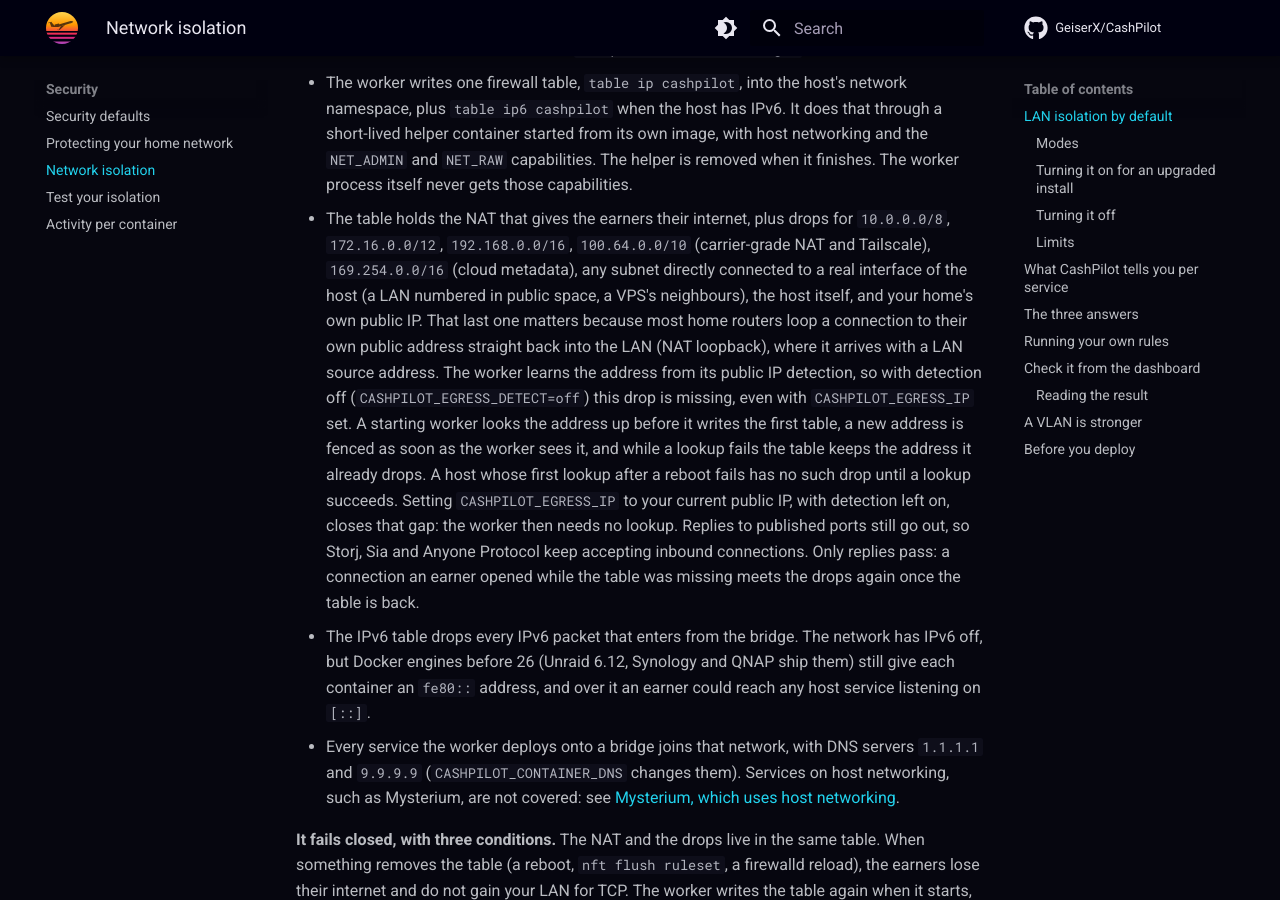
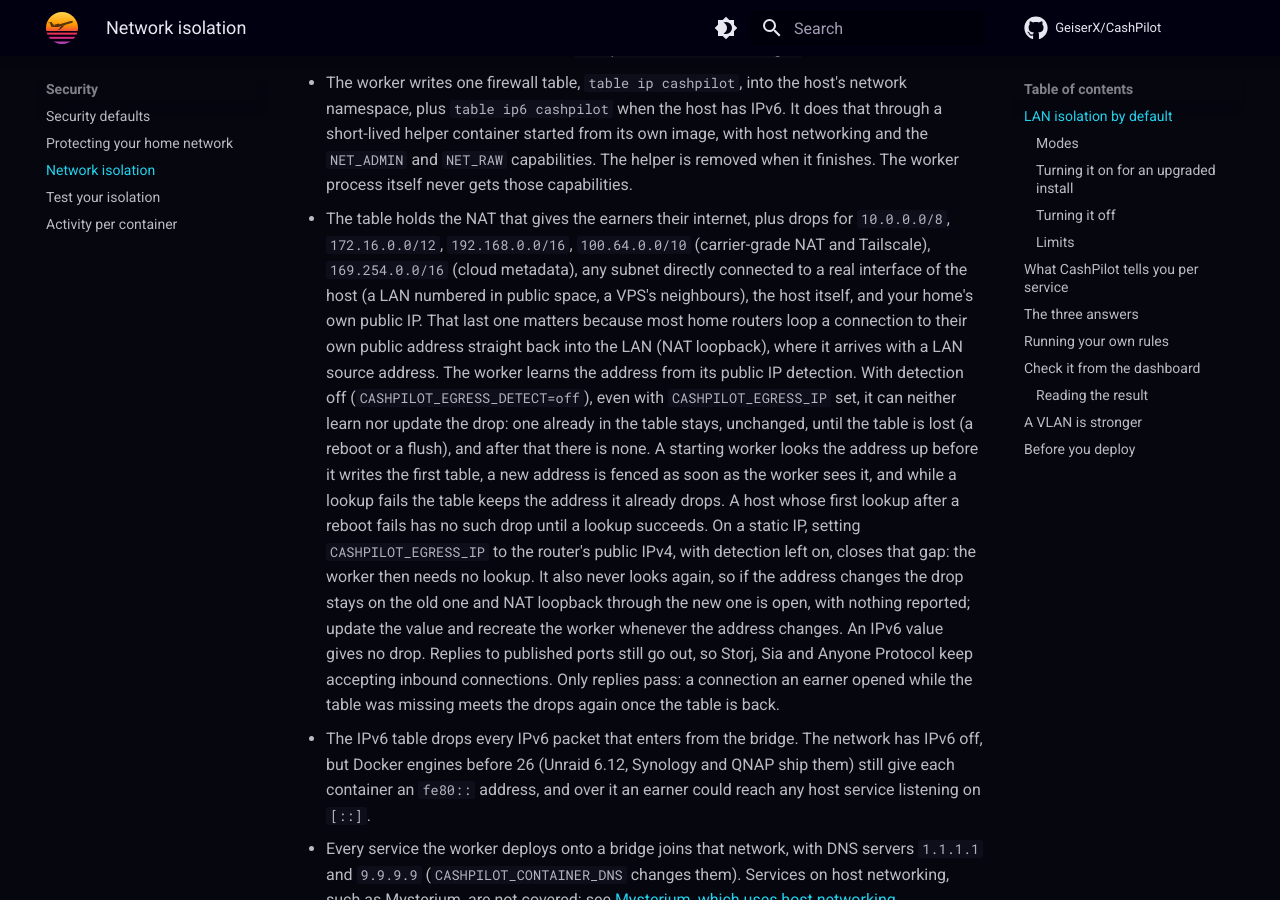
Before and after one commit to GeiserX/CashPilot, an MkDocs documentation site: the page built from docs/isolation.md, in a window 1280 px wide and 900 px high, scrolled down 914 px. Built offline with MkDocs 1.6.1 and Material for MkDocs 9.7.7, drawn with Linux system fonts in a browser that asks for light colours; comment, search, counter and statistics services are not loaded; some of the changed text lies outside the part shown.

Commit message:
docs(isolation): say what the egress override and detection-off really do to the NAT-loopback drop
CASHPILOT_EGRESS_IP is never looked up again, so on a dynamic line the drop
stays on the old address; an IPv6 value gives no drop; with detection off an
existing drop stays until the table is lost. Also: the modes table names
/data/.isolation_on, the limits name a second WAN, the upgrade note names
v1.70.0 as the first release with the fence, and the lifespan comment no
longer claims more than the docs.

```diff
--- a/docs/isolation.md
+++ b/docs/isolation.md
@@ -43,14 +43,19 @@
   one matters because most home routers loop a connection to their own public
   address straight back into the LAN (NAT loopback), where it arrives with a
   LAN source address. The worker learns the address from its public IP
-  detection, so with detection off (`CASHPILOT_EGRESS_DETECT=off`) this drop
-  is missing, even with `CASHPILOT_EGRESS_IP` set. A starting worker looks the
+  detection. With detection off (`CASHPILOT_EGRESS_DETECT=off`), even with
+  `CASHPILOT_EGRESS_IP` set, it can neither learn nor update the drop: one
+  already in the table stays, unchanged, until the table is lost (a reboot or a
+  flush), and after that there is none. A starting worker looks the
   address up before it writes the first table, a new address is fenced as soon
   as the worker sees it, and while a lookup fails the table keeps the address it
   already drops. A host whose first lookup after a reboot fails has no such
-  drop until a lookup succeeds. Setting `CASHPILOT_EGRESS_IP` to your current
-  public IP, with detection left on, closes that gap: the worker then needs no
-  lookup. Replies to published ports still go out, so Storj,
+  drop until a lookup succeeds. On a static IP, setting `CASHPILOT_EGRESS_IP`
+  to the router's public IPv4, with detection left on, closes that gap: the
+  worker then needs no lookup. It also never looks again, so if the address
+  changes the drop stays on the old one and NAT loopback through the new one
+  is open, with nothing reported; update the value and recreate the worker
+  whenever the address changes. An IPv6 value gives no drop. Replies to published ports still go out, so Storj,
   Sia and Anyone Protocol keep accepting inbound connections. Only replies pass:
   a connection an earner opened while the table was missing meets the drops
   again once the table is back.
@@ -100,7 +105,7 @@
 
 | Mode | When | What happens |
 |---|---|---|
-| on | a new install, `CASHPILOT_ISOLATION=on`, the `cashpilot-isolated` network CashPilot created exists, or an earner is still bound to it after Unraid removed it | earners join the fenced network |
+| on | a new install, `CASHPILOT_ISOLATION=on`, the `cashpilot-isolated` network CashPilot created exists, an earner is still bound to it after Unraid removed it, or the worker recorded it in `/data/.isolation_on` | earners join the fenced network |
 | legacy | an upgraded install whose earners already sit on Docker's default bridge | nothing changes on upgrade; the fleet page offers **Turn on isolation** |
 | off | `CASHPILOT_ISOLATION=off` | Docker's default bridge, as before; earners left on the fenced network keep their internet until you redeploy them |
 | your own network | `CASHPILOT_CONTAINER_NETWORK` is set | that network, with your own rules, as before; CashPilot writes no table, except the NAT alone while earners are still on `cashpilot-isolated`, so they keep their internet until you redeploy them |
@@ -148,6 +153,10 @@
   stopped earners are still on Docker's default bridge from before the switch:
   an earner bound to the removed network is enough to keep isolation on.
   Setting it to Yes avoids the gap.
+- Only the one public IPv4 the worker sees as its egress is dropped. With a
+  second WAN or more public IPs, the others can still loop back through NAT
+  into port-forwarded LAN services or the router's own page. Block them on the
+  router or use a VLAN.
 - A LAN on a public range behind another router (not directly connected to the
   host) is not dropped. Use a VLAN or your own rules.
 - Tested on Linux Docker 29 with nf_tables (colima on macOS, the same VM model
```
Also changed, not shown: UPGRADING.md (+1 -1 lines), 1 other file.
